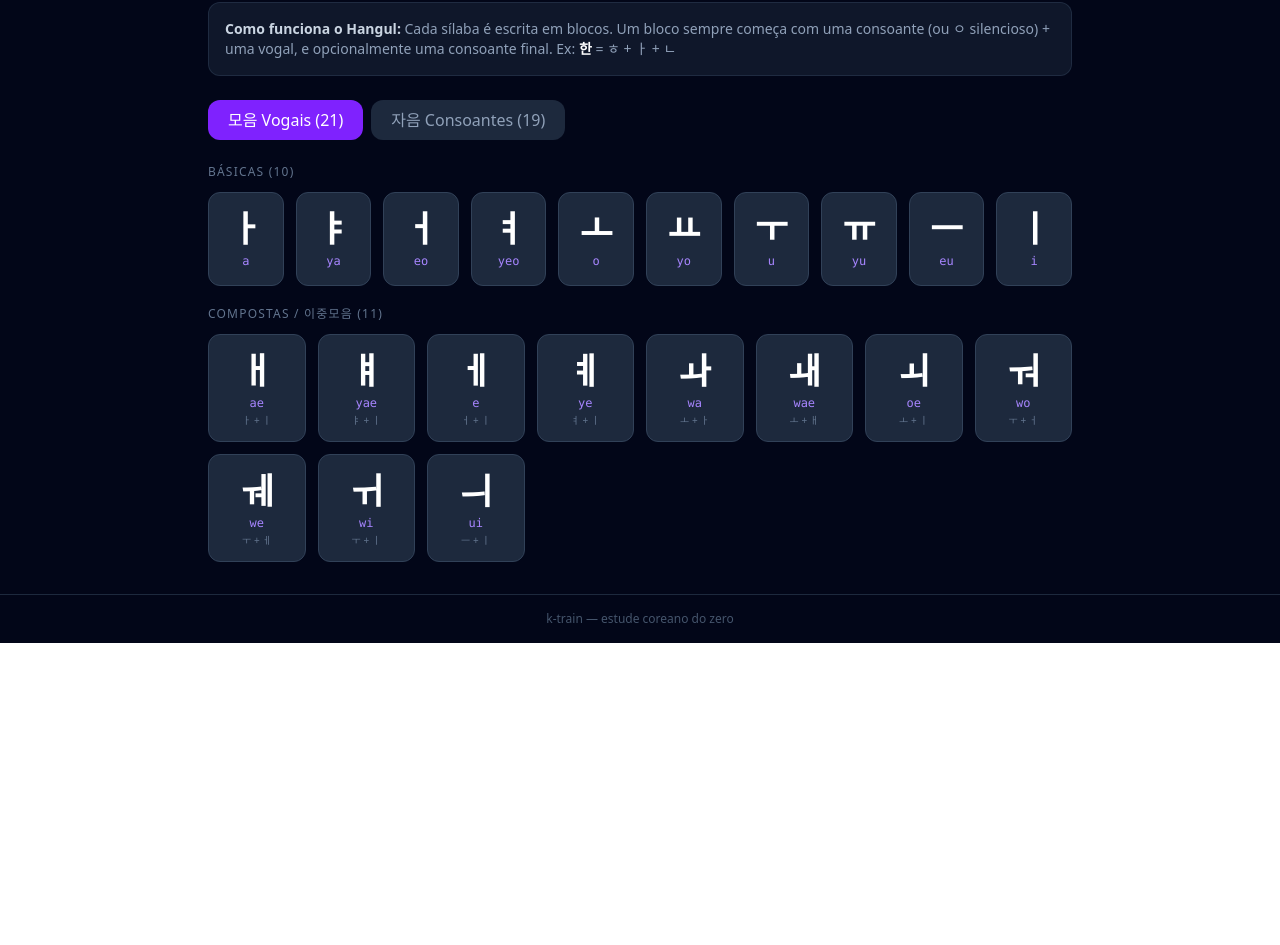
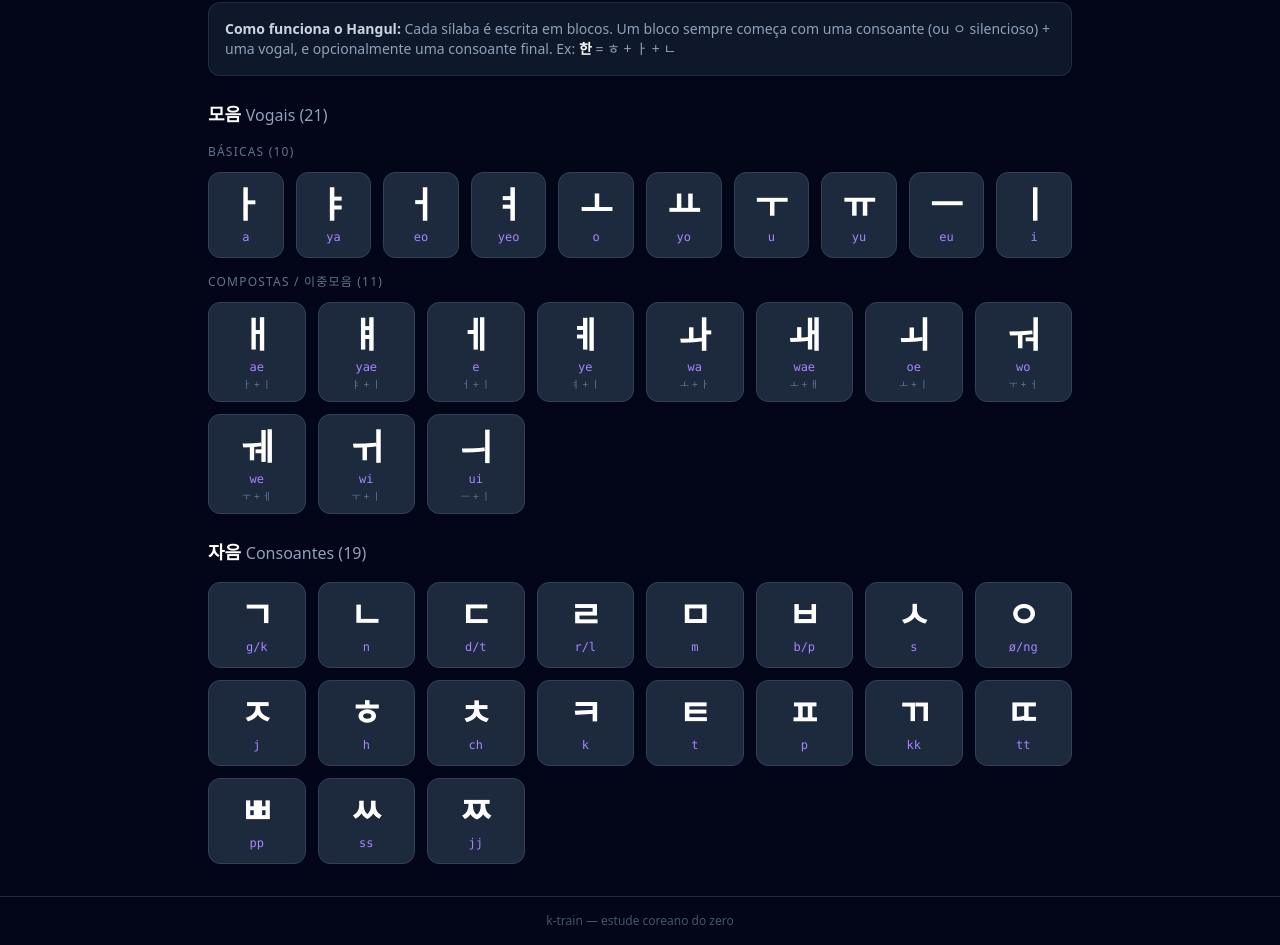
Before and after one commit to heliosalesjr/k-train, a React (Vite) app: page /hangul in a window 1280 px wide. Shown: the part 348-1293 px from the top of the page. Before the commit the page ends 991 px from the top, so only its background shows below. Built offline with nearby package versions, Linux system fonts and the light colour scheme.

Commit message:
hangul page

```diff
--- a/src/pages/Hangul.tsx
+++ b/src/pages/Hangul.tsx
@@ -3,96 +3,50 @@ import { VOWELS, CONSONANTS, type HangulChar } from '../data/hangul'
 import { useSpeech } from '../hooks/useSpeech'
 import NoVoiceBanner from '../components/NoVoiceBanner'
 
-type Tab = 'vowels' | 'consonants'
+const BASIC_VOWELS = VOWELS.filter(v => v.group === 'basic')
+const COMPOUND_VOWELS = VOWELS.filter(v => v.group === 'compound')
 
-function HangulCard({ char, onSelect, selected }: { char: HangulChar; onSelect: (c: HangulChar) => void; selected: boolean }) {
+function HangulCard({ char, onSelect, selected }: { char: HangulChar; onSelect: (c: HangulChar | null) => void; selected: boolean }) {
   const { speak } = useSpeech()
+
+  function handleClick() {
+    speak(char.char)
+    onSelect(selected ? null : char)
+  }
 
   return (
     <button
-      onClick={() => {
-        speak(char.char)
-        onSelect(char)
-      }}
-      className={`border rounded-xl p-4 flex flex-col items-center gap-1 transition-all cursor-pointer group ${
+      onClick={handleClick}
+      className={`border rounded-xl flex flex-col items-center gap-1 cursor-pointer transition-all duration-200 relative ${
         selected
-          ? 'bg-violet-700 border-violet-500 text-white'
-          : 'bg-slate-800 hover:bg-slate-700 border-slate-700 hover:border-violet-500'
+          ? 'bg-violet-700 border-violet-400 text-white shadow-lg shadow-violet-500/40 scale-110 z-10 px-3 py-4'
+          : 'bg-slate-800 hover:bg-slate-700 border-slate-700 hover:border-violet-500 px-3 py-3'
       }`}
     >
-      <span className={`text-4xl font-bold transition-colors ${selected ? 'text-white' : 'text-white group-hover:text-violet-300'}`}>
+      <span className={`font-bold transition-all duration-200 ${selected ? 'text-5xl' : 'text-4xl text-white'}`}>
         {char.char}
       </span>
-      <span className={`text-xs font-mono ${selected ? 'text-violet-200' : 'text-violet-400'}`}>
+      <span className={`font-mono transition-all duration-200 ${selected ? 'text-sm text-violet-200' : 'text-xs text-violet-400'}`}>
         {char.romanization}
       </span>
-      {char.group === 'compound' && (
+      {selected && (
+        <span className="text-[11px] text-violet-100 text-center leading-tight mt-0.5 max-w-[120px]">
+          {char.sound}
+        </span>
+      )}
+      {selected && char.examples && char.examples[0] && (
+        <span className="text-[11px] text-slate-300 font-bold mt-0.5">
+          {char.examples[0].word} <span className="font-normal text-slate-400">— {char.examples[0].meaning}</span>
+        </span>
+      )}
+      {!selected && char.group === 'compound' && (
         <span className="text-[10px] text-slate-500 leading-none">{char.composition}</span>
       )}
     </button>
   )
 }
 
-function DetailPanel({ char, onClose }: { char: HangulChar; onClose: () => void }) {
-  const { speak, isSupported, hasKoreanVoice } = useSpeech()
-
-  return (
-    <div className="bg-slate-800 border border-slate-600 rounded-2xl p-6 space-y-4">
-      <div className="flex items-start justify-between">
-        <div className="flex items-center gap-4">
-          <span className="text-7xl font-bold text-white">{char.char}</span>
-          <div>
-            <div className="text-violet-400 font-mono text-2xl">{char.romanization}</div>
-            <div className="text-slate-400 text-sm mt-1">
-              {char.type === 'vowel'
-                ? char.group === 'compound' ? 'Vogal composta' : 'Vogal básica'
-                : 'Consoante'}
-            </div>
-            {char.composition && (
-              <div className="text-slate-500 text-sm mt-0.5">
-                Formada por: <span className="text-slate-300 font-mono">{char.composition}</span>
-              </div>
-            )}
-          </div>
-        </div>
-        <button onClick={onClose} className="text-slate-500 hover:text-white text-xl">✕</button>
-      </div>
-
-      <div className="bg-slate-700/50 rounded-xl p-4">
-        <div className="text-xs text-slate-500 uppercase tracking-wide mb-1">Som</div>
-        <div className="text-slate-200">{char.sound}</div>
-      </div>
-
-      {char.examples && char.examples.length > 0 && (
-        <div className="bg-slate-700/50 rounded-xl p-4 space-y-2">
-          <div className="text-xs text-slate-500 uppercase tracking-wide mb-2">Exemplos</div>
-          {char.examples.map((ex, i) => (
-            <div key={i} className="flex items-center gap-3">
-              <span className="text-2xl text-white font-bold">{ex.word}</span>
-              <span className="text-slate-400">—</span>
-              <span className="text-slate-300">{ex.meaning}</span>
-            </div>
-          ))}
-        </div>
-      )}
-
-      {isSupported && hasKoreanVoice && (
-        <button
-          onClick={() => speak(char.char)}
-          className="w-full bg-violet-600 hover:bg-violet-500 text-white rounded-xl py-3 font-medium transition-colors flex items-center justify-center gap-2"
-        >
-          <span>🔊</span> Ouvir pronúncia
-        </button>
-      )}
-    </div>
-  )
-}
-
-const BASIC_VOWELS = VOWELS.filter(v => v.group === 'basic')
-const COMPOUND_VOWELS = VOWELS.filter(v => v.group === 'compound')
-
 export default function Hangul() {
-  const [tab, setTab] = useState<Tab>('vowels')
   const [selected, setSelected] = useState<HangulChar | null>(null)
   const { hasKoreanVoice, voicesLoading } = useSpeech()
 
@@ -101,7 +55,7 @@ export default function Hangul() {
       <div>
         <h1 className="text-3xl font-bold text-white mb-1">한글 — O Alfabeto</h1>
         <p className="text-slate-400">
-          Clique em qualquer caractere para ver detalhes e ouvir a pronúncia.
+          Clique em qualquer caractere para destacá-lo e ouvir a pronúncia.
         </p>
       </div>
 
@@ -111,33 +65,17 @@ export default function Hangul() {
         <strong className="text-slate-300">Como funciona o Hangul:</strong> Cada sílaba é escrita em blocos. Um bloco sempre começa com uma consoante (ou ㅇ silencioso) + uma vogal, e opcionalmente uma consoante final. Ex: <span className="text-white font-bold">한</span> = ㅎ + ㅏ + ㄴ
       </div>
 
-      <div className="flex gap-2">
-        {(['vowels', 'consonants'] as Tab[]).map(t => (
-          <button
-            key={t}
-            onClick={() => { setTab(t); setSelected(null) }}
-            className={`px-5 py-2 rounded-xl font-medium transition-colors ${
-              tab === t
-                ? 'bg-violet-600 text-white'
-                : 'bg-slate-800 text-slate-400 hover:text-white'
-            }`}
-          >
-            {t === 'vowels' ? `모음 Vogais (${VOWELS.length})` : `자음 Consoantes (${CONSONANTS.length})`}
-          </button>
-        ))}
-      </div>
+      {/* Vogais */}
+      <div className="space-y-4">
+        <h2 className="text-lg font-semibold text-white">
+          모음 <span className="text-slate-400 font-normal text-base">Vogais ({VOWELS.length})</span>
+        </h2>
 
-      {selected && (
-        <DetailPanel char={selected} onClose={() => setSelected(null)} />
-      )}
-
-      {tab === 'vowels' ? (
-        <div className="space-y-5">
         <div>
-            <h2 className="text-xs uppercase tracking-widest text-slate-500 mb-3">
+          <h3 className="text-xs uppercase tracking-widest text-slate-500 mb-3">
             Básicas ({BASIC_VOWELS.length})
-            </h2>
-            <div className="grid grid-cols-5 sm:grid-cols-10 gap-3">
+          </h3>
+          <div className="grid grid-cols-5 sm:grid-cols-10 gap-3 overflow-visible">
             {BASIC_VOWELS.map(char => (
               <HangulCard
                 key={char.char}
@@ -150,10 +88,10 @@ export default function Hangul() {
         </div>
 
         <div>
-            <h2 className="text-xs uppercase tracking-widest text-slate-500 mb-3">
+          <h3 className="text-xs uppercase tracking-widest text-slate-500 mb-3">
             Compostas / 이중모음 ({COMPOUND_VOWELS.length})
-            </h2>
-            <div className="grid grid-cols-4 sm:grid-cols-6 md:grid-cols-8 gap-3">
+          </h3>
+          <div className="grid grid-cols-4 sm:grid-cols-6 md:grid-cols-8 gap-3 overflow-visible">
             {COMPOUND_VOWELS.map(char => (
               <HangulCard
                 key={char.char}
@@ -165,8 +103,13 @@ export default function Hangul() {
           </div>
         </div>
       </div>
-      ) : (
-        <div className="grid grid-cols-4 sm:grid-cols-6 md:grid-cols-8 gap-3">
+
+      {/* Consoantes */}
+      <div className="space-y-4">
+        <h2 className="text-lg font-semibold text-white">
+          자음 <span className="text-slate-400 font-normal text-base">Consoantes ({CONSONANTS.length})</span>
+        </h2>
+        <div className="grid grid-cols-4 sm:grid-cols-6 md:grid-cols-8 gap-3 overflow-visible">
           {CONSONANTS.map(char => (
             <HangulCard
               key={char.char}
@@ -176,7 +119,7 @@ export default function Hangul() {
             />
           ))}
         </div>
-      )}
+      </div>
     </div>
   )
 }
```
Lines whose indentation alone changed are shown as unchanged.
